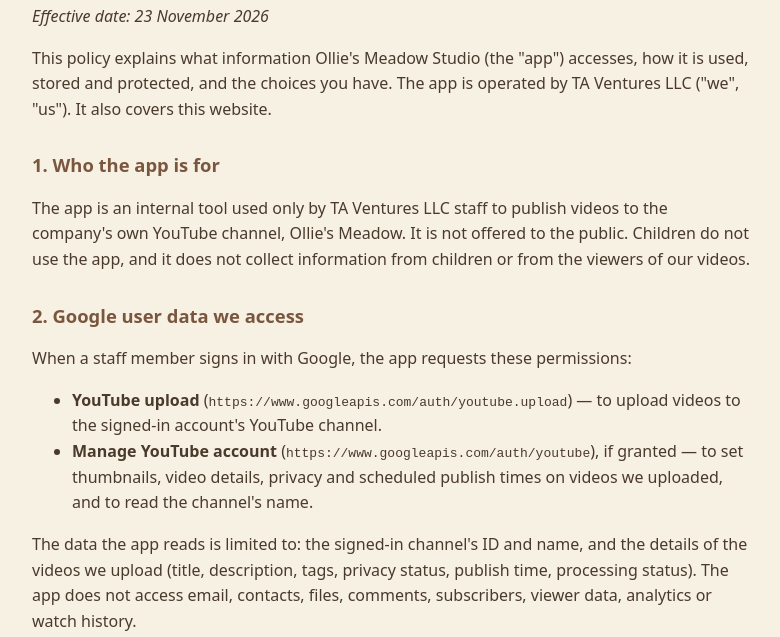
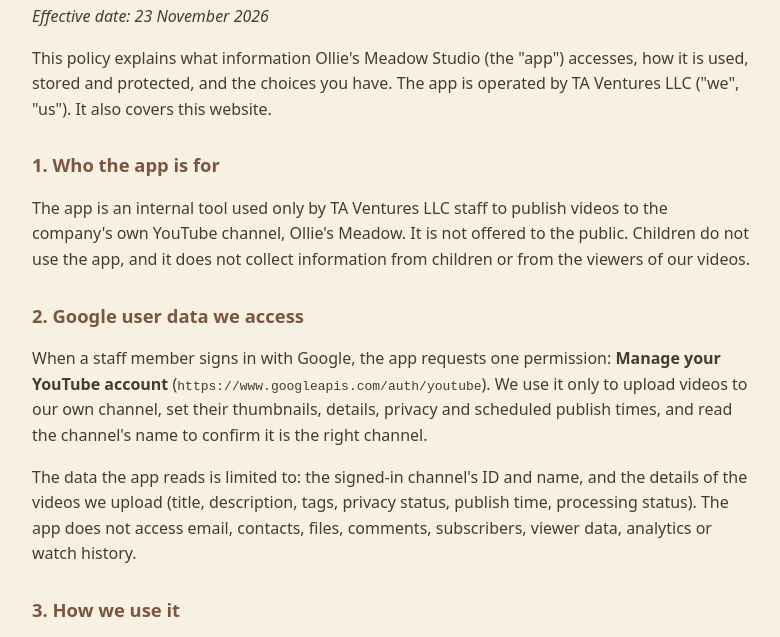
Before and after one commit to christaylor7/olliesmeadow-site, a plain HTML site: page privacy.html in a window 1280 px wide. Shown: the part 146-783 px from the top of the page, without its empty margins (248-1028 px from the left). Drawn offline with Linux system fonts and the light colour scheme.

Commit message:
Privacy policy: list the one scope the app requests
Co-Authored-By: Claude Opus 5.5 <noreply@anthropic.com>
Claude-Session: https://claude.ai/code/session_01S54XxPN9U5w94gM7A5bKxX

```diff
--- a/privacy.html
+++ b/privacy.html
@@ -12,11 +12,7 @@ main{max-width:720px;margin:0 auto;padding:56px 24px}h1{color:#c2835f}h2{color:#
 <p>The app is an internal tool used only by TA Ventures LLC staff to publish videos to the company's own YouTube channel, Ollie's Meadow. It is not offered to the public. Children do not use the app, and it does not collect information from children or from the viewers of our videos.</p>
 
 <h2>2. Google user data we access</h2>
-<p>When a staff member signs in with Google, the app requests these permissions:</p>
-<ul>
-<li><strong>YouTube upload</strong> (<code>https://www.googleapis.com/auth/youtube.upload</code>) — to upload videos to the signed-in account's YouTube channel.</li>
-<li><strong>Manage YouTube account</strong> (<code>https://www.googleapis.com/auth/youtube</code>), if granted — to set thumbnails, video details, privacy and scheduled publish times on videos we uploaded, and to read the channel's name.</li>
-</ul>
+<p>When a staff member signs in with Google, the app requests one permission: <strong>Manage your YouTube account</strong> (<code>https://www.googleapis.com/auth/youtube</code>). We use it only to upload videos to our own channel, set their thumbnails, details, privacy and scheduled publish times, and read the channel's name to confirm it is the right channel.</p>
 <p>The data the app reads is limited to: the signed-in channel's ID and name, and the details of the videos we upload (title, description, tags, privacy status, publish time, processing status). The app does not access email, contacts, files, comments, subscribers, viewer data, analytics or watch history.</p>
 
 <h2>3. How we use it</h2>
```
